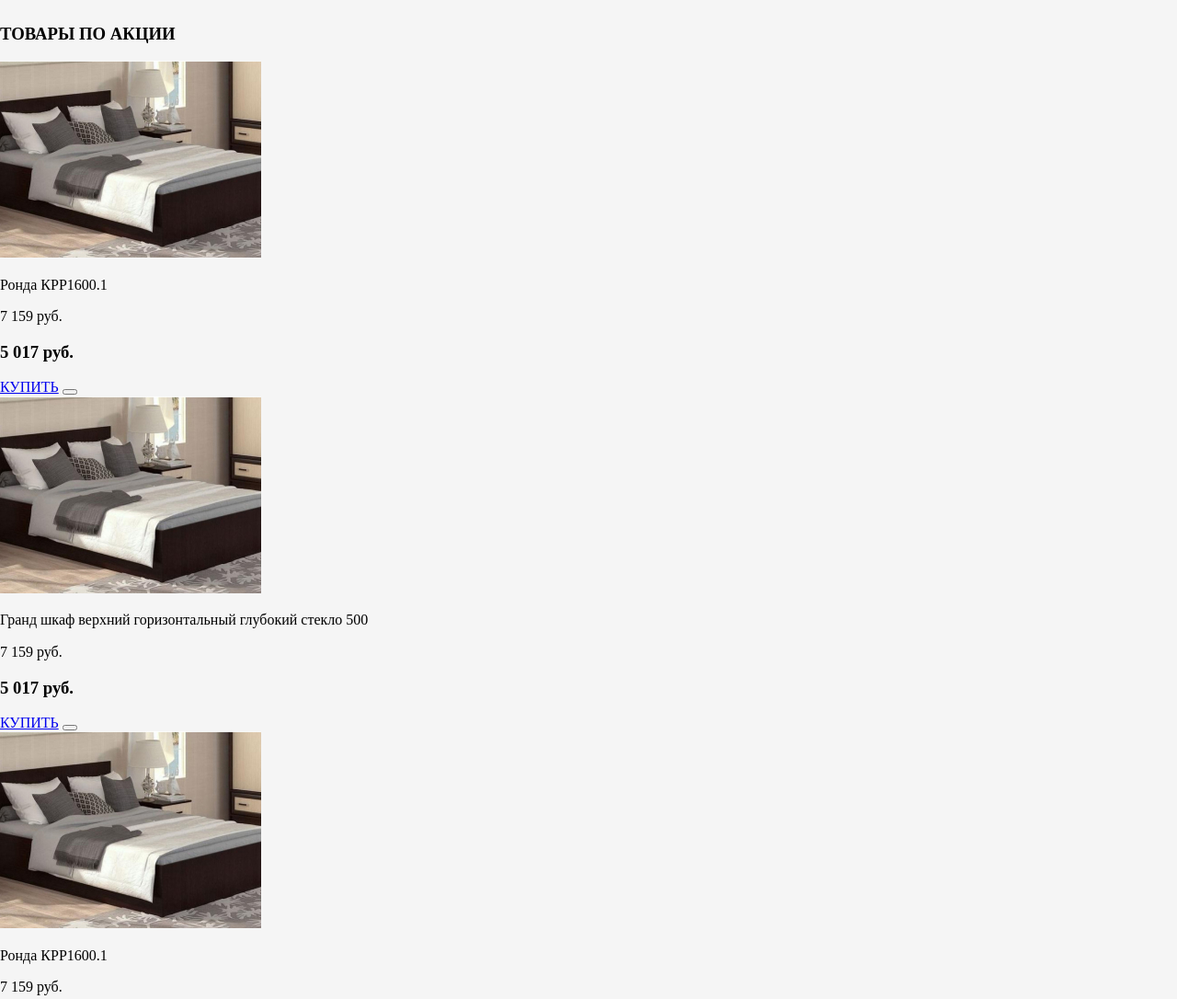
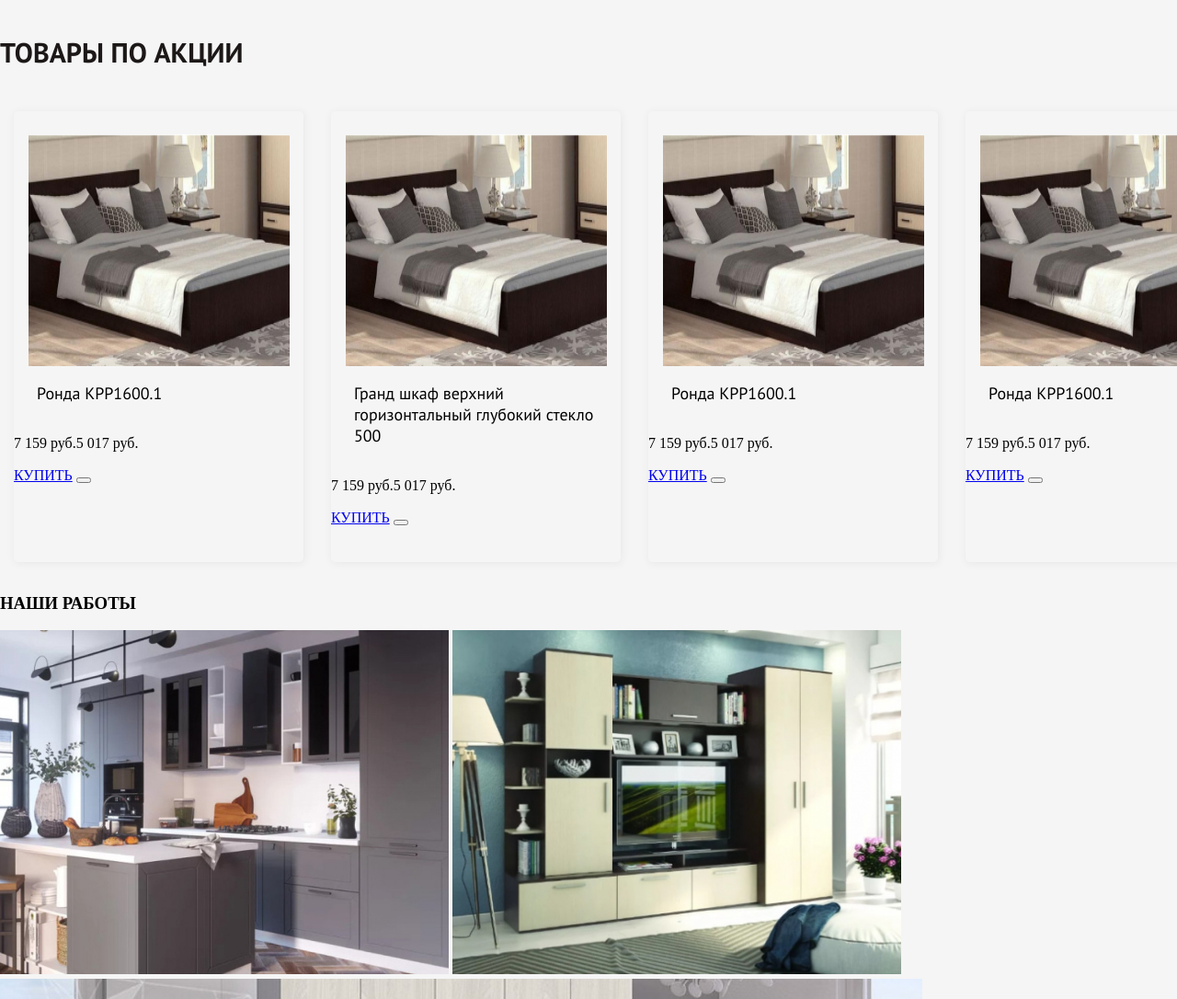
Before and after one commit to AlexeyRozhnov92/ArcoFurniture, a website: page index.html in a window 1280 px wide. Shown: the part 3060-4146 px from the top of the page at 92% size. Drawn offline with Linux system fonts and the light colour scheme.

Commit message:
new commit

```diff
--- a/Style/style.css
+++ b/Style/style.css
@@ -642,6 +642,7 @@ body {
     border-radius: 5px;
     margin: 10px;
     padding: 10px;
+    text-align: center;
 }
 
 .categories__list:hover {
@@ -649,3 +650,48 @@ body {
     border-radius: 5px;
     color: #ffffff;
 }
+.sale {
+    font-family: 'PT Sans';
+    font-style: normal;
+    font-weight: 700;
+    font-size: 30px;
+    line-height: 39px;
+    color: #1D1818;
+}
+
+.sale__item {
+    display: flex;
+    flex-direction: row;
+}
+
+.sale__card {
+    margin: 15px;
+    width: 330px;
+    height: 490px;
+    box-shadow: 1px 1px 10px 1px rgba(0, 0, 0, 0.05);
+    border-radius: 5px;
+}
+
+.sale__img {
+    display: block;
+    margin: 0 auto;
+    width: 284px;
+    height: 252px;
+    padding-top: 25px;
+}
+
+.sale__name {
+    padding-left: 25px;
+    width: 290px;
+    font-family: 'PT Sans';
+    font-style: normal;
+    font-weight: 400;
+    font-size: 18px;
+    line-height: 23px;
+    color: #000000;
+}
+
+.sale__price {
+    display: flex;
+    flex-direction: row;
+}
--- a/index.html
+++ b/index.html
@@ -116,7 +116,7 @@
              </div>
              <div class="popular__price">
                <p class="popular__price-first">7 159 руб.</p>
-               <h3 class="popular__price-second">5 017 руб.</h3>
+               <p class="popular__price-second">5 017 руб.</p>
             </div>
              <div class="popular__buy">
                <a class="popular__link" href="#"><p class="popular__lint-text">КУПИТЬ</p></a>
@@ -146,7 +146,7 @@
                 </div>
                 <div class="popular__price">
                   <p class="popular__price-first">7 159 руб.</p>
-                  <h3 class="popular__price-second">5 017 руб.</h3>
+                  <p class="popular__price-second">5 017 руб.</p>
                </div>
                 <div class="popular__buy">
                   <a class="popular__link" href="#"><p class="popular__lint-text">КУПИТЬ</p></a>
@@ -176,7 +176,7 @@
                 </div>
                 <div class="popular__price">
                   <p class="popular__price-first">7 159 руб.</p>
-                  <h3 class="popular__price-second">5 017 руб.</h3>
+                  <p class="popular__price-second">5 017 руб.</p>
                </div>
                 <div class="popular__buy">
                   <a class="popular__link" href="#"><p class="popular__lint-text">КУПИТЬ</p></a>
@@ -206,7 +206,7 @@
                 </div>
                 <div class="popular__price">
                   <p class="popular__price-first">7 159 руб.</p>
-                  <h3 class="popular__price-second">5 017 руб.</h3>
+                  <p class="popular__price-second">5 017 руб.</p>
                </div>
                 <div class="popular__buy">
                   <a class="popular__link" href="#"><p class="popular__lint-text">КУПИТЬ</p></a>
@@ -236,7 +236,7 @@
                 </div>
                 <div class="popular__price">
                   <p class="popular__price-first">7 159 руб.</p>
-                  <h3 class="popular__price-second">5 017 руб.</h3>
+                  <p class="popular__price-second">5 017 руб.</p>
                </div>
                 <div class="popular__buy">
                   <a class="popular__link" href="#"><p class="popular__lint-text">КУПИТЬ</p></a>
@@ -266,7 +266,7 @@
                 </div>
                 <div class="popular__price">
                   <p class="popular__price-first">7 159 руб.</p>
-                  <h3 class="popular__price-second">5 017 руб.</h3>
+                  <p class="popular__price-second">5 017 руб.</p>
                </div>
                 <div class="popular__buy">
                   <a class="popular__link" href="#"><p class="popular__lint-text">КУПИТЬ</p></a>
@@ -296,7 +296,7 @@
                 </div>
                 <div class="popular__price">
                   <p class="popular__price-first">7 159 руб.</p>
-                  <h3 class="popular__price-second">5 017 руб.</h3>
+                  <p class="popular__price-second">5 017 руб.</p>
                </div>
                 <div class="popular__buy">
                   <a class="popular__link" href="#"><p class="popular__lint-text">КУПИТЬ</p></a>
@@ -326,7 +326,7 @@
                 </div>
                 <div class="popular__price">
                   <p class="popular__price-first">7 159 руб.</p>
-                  <h3 class="popular__price-second">5 017 руб.</h3>
+                  <p class="popular__price-second">5 017 руб.</p>
                </div>
                 <div class="popular__buy">
                   <a class="popular__link" href="#"><p class="popular__lint-text">КУПИТЬ</p></a>
@@ -370,42 +370,56 @@
             <a class="categories__list" href="#">ДИВАНЫ</a>
             <a class="categories__list" href="#">ДЕТСКИЕ</a>
         </div>
-        <h3>ТОВАРЫ ПО АКЦИИ</h3>
-        <div>
-            <img src="Img/popular-bedroom.jpg">
-         <p>Ронда КРР1600.1</p>
-         <p>7 159 руб.</p>
-         <h3>5 017 руб.</h3>
-         <div>
+        <h3 class="sale">ТОВАРЫ ПО АКЦИИ</h3>
+        <div class="sale__item">
+         <div class="sale__card">
+            <img class="sale__img" src="Img/popular-bedroom.jpg">
+            <p class="sale__name">Ронда КРР1600.1</p>
+          <div class="sale__price">
+            <p class="sale__price-first">7 159 руб.</p>
+            <p class="sale__price-second">5 017 руб.</p>
+          </div>
+          <div class="sale__buy">
             <a href="#">КУПИТЬ</a>
             <button type="button"></button>
+          </div>
          </div>
-         <div>
-            <img src="Img/popular-bedroom.jpg">
-         <p>Гранд шкаф верхний горизонтальный глубокий стекло 500</p>
-         <p>7 159 руб.</p>
-         <h3>5 017 руб.</h3>
-         <div>
+         <div class="sale__card">
+            <img class="sale__img" src="Img/popular-bedroom.jpg">
+            <p class="sale__name">Гранд шкаф верхний горизонтальный глубокий стекло 500</p>
+          <div class="sale__price">
+            <p class="sale__price-first">7 159 руб.</p>
+            <p class="sale__price-second">5 017 руб.</p>
+          </div>
+          <div class="sale__buy">
             <a href="#">КУПИТЬ</a>
             <button type="button"></button>
+          </div>
          </div>
-         <div>
-            <img src="Img/popular-bedroom.jpg">
-         <p>Ронда КРР1600.1</p>
-         <p>7 159 руб.</p>
-         <h3>5 017 руб.</h3>
-         <div>
+         <div class="sale__card">
+            <img class="sale__img" src="Img/popular-bedroom.jpg">
+            <p class="sale__name">Ронда КРР1600.1</p>
+          <div class="sale__price">
+            <p class="sale__price-first">7 159 руб.</p>
+            <p class="sale__price-second">5 017 руб.</p>
+          </div>
+          <div class="sale__buy">
             <a href="#">КУПИТЬ</a>
             <button type="button"></button>
+          </div>
          </div>
-         <div>
-            <img src="Img/popular-bedroom.jpg">
-         <p>Ронда КРР1600.1</p>
-         <p>7 159 руб.</p>
-         <h3>5 017 руб.</h3>
-         <div>
-            <a href="#">КУПИТЬ</a>
-            <button type="button"></button>
+         <div class="sale__card">
+             <img class="sale__img" src="Img/popular-bedroom.jpg">
+             <p class="sale__name">Ронда КРР1600.1</p>
+           <div class="sale__price">
+             <p class="sale__price-first">7 159 руб.</p>
+             <p class="sale__price-second">5 017 руб.</p>
+           </div>
+           <div class="sale__buy">
+             <a href="#">КУПИТЬ</a>
+             <button type="button"></button>
+           </div>
+         </div>
          </div>
          <h3>НАШИ РАБОТЫ</h3>
          <div>
@@ -429,7 +443,7 @@
       <div>
         <a href="#"><img src=""></a>
       </div>
-      <a href="#"><h3>Кухни</h3></a>
+      <h3><a href="#"Кухни></a></h3>
        <ul>
          <a href="#"><li>Модульные кухни</li></a>
          <a href="#"><li>Готовые комплекты</li></a>
@@ -440,7 +454,7 @@
          <a href="#"><li>Стулья для кухни</li></a>
          <a href="#"><li>Комплектующие</li></a>
        </ul>
-      <a href="#"><h3>Гостинные</h3></a>
+      <h3><a href="#">Гостинные</a></h3>
        <ul>
          <a href="#"><li>Модульные</li></a>
          <a href="#"><li>Журнальные столы</li></a>
@@ -449,7 +463,7 @@
          <a href="#"><li>Шкафы</li></a>
          <a href="#"><li>Стеллажи</li></a>
        </ul>
-       <a href="#"><h3>Спальни</h3></a>
+       <h3><a href="#">Спальни</a></h3>
        <ul>
          <a href="#"><li>Кровати</li></a>
          <a href="#"><li>Матрацы</li></a>
@@ -459,14 +473,14 @@
          <a href="#"><li>Тумбы прикроватные</li></a>
          <a href="#"><li>Зеркала</li></a>
        </ul>
-      <a href="#"><h3>Диваны</h3></a>
+      <h3><a href="#">Диваны</a></h3>
        <ul>
          <a href="#"><li>Прямые</li></a>
          <a href="#"><li>Угловые</li></a>
          <a href="#"><li>На металлокаркасе</li></a>
          <a href="#"><li>Кресла</li></a>
        </ul>
-      <a href="#"><h3>Детские</h3></a>
+      <h3><a href="#">Детские</a></h3>
        <ul>
          <a href="#"><li>Кровати</li></a>
          <a href="#"><li>Полки</li></a>
@@ -475,12 +489,12 @@
          <a href="#"><li>Шкафы</li></a>
          <a href="#"><li>Комоды</li></a>
        </ul>
-      <a href="#"><h3>Прихожие</h3></a>
+      <h3><a href="#">рихожие</a></h3>
        <ul>
          <a href="#"><li>Модульные</li></a>
          <a href="#"><li>Обувницы</li></a>
        </ul>
-      <a href="#"><h3>Шкафы-купе</h3></a>
-    </footer>-->
+      <h3><a href="#">Шкафы-купе</a></h3>
+    </footer>
 </body>
 </html>
```
